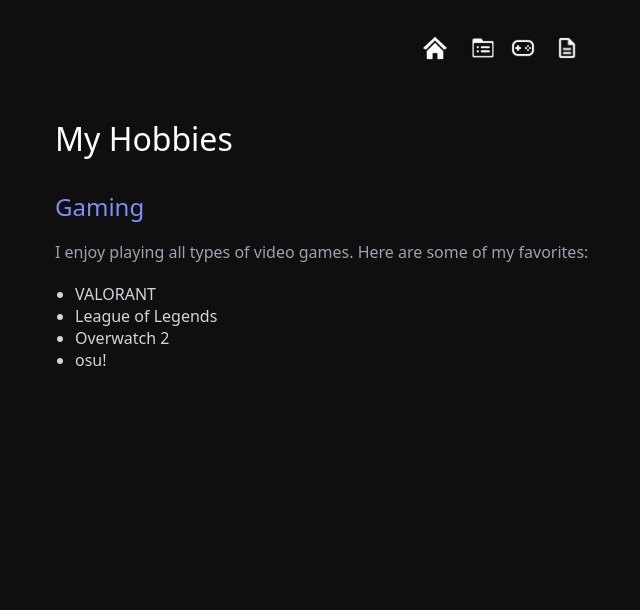
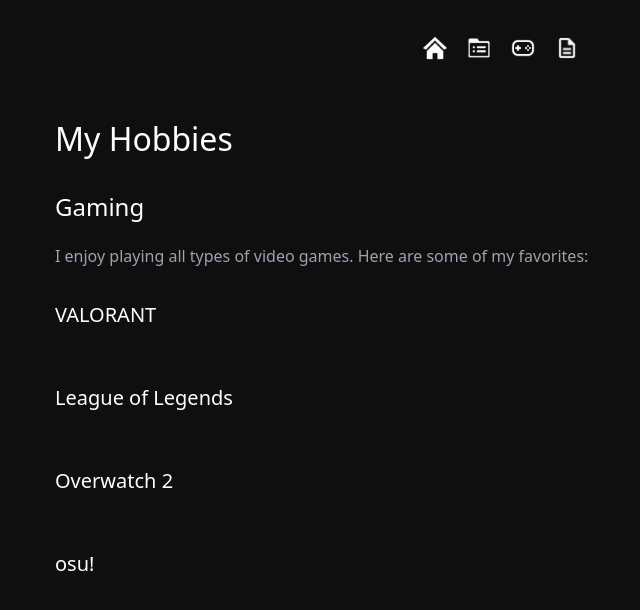
Before and after one commit to will1234510/my-portfolio, a React (Create React App) app: page /hobbies in a window 1280 px wide. Shown: the top 610 px of the page, without its empty margins (135-775 px from the left). Built offline with nearby package versions, Linux system fonts and the light colour scheme.

Commit message:
hobbies update

```diff
--- a/src/pages/hobbies.jsx
+++ b/src/pages/hobbies.jsx
@@ -172,6 +172,7 @@
   const containerStyle = {
     display: 'flex',
     alignItems: 'center',
+    justifyContent: 'center',
     gap: '8px',
     backgroundColor: isHovered ? '#151515' : 'transparent',
     color: isHovered ? '#e5e7eb' : '#9ca3af',
@@ -197,6 +198,8 @@
     fontSize: '14px',
     fontWeight: 500,
     opacity: isHovered ? 1 : 0,
+    width: isHovered ? 'auto' : 0,
+    marginLeft: isHovered ? '8px' : 0,
     transform: `translateX(${isHovered ? '0' : '8px'})`,
     transition: 'opacity 0.2s ease, transform 0.2s ease'
   };
@@ -262,18 +265,80 @@
 
         {/* Gaming Section */}
         <section style={{ marginBottom: '40px' }}>
-          <h2 style={{ fontSize: '24px', fontWeight: '500', color: '#818cf8', marginBottom: '10px' }}>
+          <h2 style={{ fontSize: '24px', fontWeight: '500', color: '#ffffff', marginBottom: '20px' }}>
             Gaming
           </h2>
-          <p style={{ color: '#9ca3af', fontSize: '16px', lineHeight: '1.7', marginBottom: '10px' }}>
+          <p style={{ color: '#9ca3af', fontSize: '16px', lineHeight: '1.7', marginBottom: '30px' }}>
             I enjoy playing all types of video games. Here are some of my favorites:
           </p>
-          <ul style={{ listStyleType: 'disc', paddingLeft: '20px', color: '#d1d5db' }}>
-            <li>VALORANT</li>
-            <li>League of Legends</li>
-            <li>Overwatch 2</li>
-            <li>osu!</li>
-          </ul>
+
+          {/* VALORANT */}
+          <div style={{ marginBottom: '40px' }}>
+            <h3 style={{ fontSize: '20px', fontWeight: '500', color: '#ffffff', marginBottom: '16px' }}>
+              VALORANT
+            </h3>
+            <div style={{
+              display: 'grid',
+              gridTemplateColumns: 'repeat(auto-fit, minmax(300px, 1fr))',
+              gap: '16px',
+              marginTop: '12px'
+            }}>
+              {/* Add videos/clips here */}
+              {/* Example:
+              <video
+                controls
+                style={{ width: '100%', borderRadius: '8px', maxWidth: '600px' }}
+              >
+                <source src="your-video.mp4" type="video/mp4" />
+              </video>
+              */}
+            </div>
+          </div>
+
+          {/* League of Legends */}
+          <div style={{ marginBottom: '40px' }}>
+            <h3 style={{ fontSize: '20px', fontWeight: '500', color: '#ffffff', marginBottom: '16px' }}>
+              League of Legends
+            </h3>
+            <div style={{
+              display: 'grid',
+              gridTemplateColumns: 'repeat(auto-fit, minmax(300px, 1fr))',
+              gap: '16px',
+              marginTop: '12px'
+            }}>
+              {/* Add videos/clips here */}
+            </div>
+          </div>
+
+          {/* Overwatch 2 */}
+          <div style={{ marginBottom: '40px' }}>
+            <h3 style={{ fontSize: '20px', fontWeight: '500', color: '#ffffff', marginBottom: '16px' }}>
+              Overwatch 2
+            </h3>
+            <div style={{
+              display: 'grid',
+              gridTemplateColumns: 'repeat(auto-fit, minmax(300px, 1fr))',
+              gap: '16px',
+              marginTop: '12px'
+            }}>
+              {/* Add videos/clips here */}
+            </div>
+          </div>
+
+          {/* osu! */}
+          <div style={{ marginBottom: '40px' }}>
+            <h3 style={{ fontSize: '20px', fontWeight: '500', color: '#ffffff', marginBottom: '16px' }}>
+              osu!
+            </h3>
+            <div style={{
+              display: 'grid',
+              gridTemplateColumns: 'repeat(auto-fit, minmax(300px, 1fr))',
+              gap: '16px',
+              marginTop: '12px'
+            }}>
+              {/* Add videos/clips here */}
+            </div>
+          </div>
         </section>
 
         {/* 🧩 Add More Sections Later (example placeholder) */}
```
